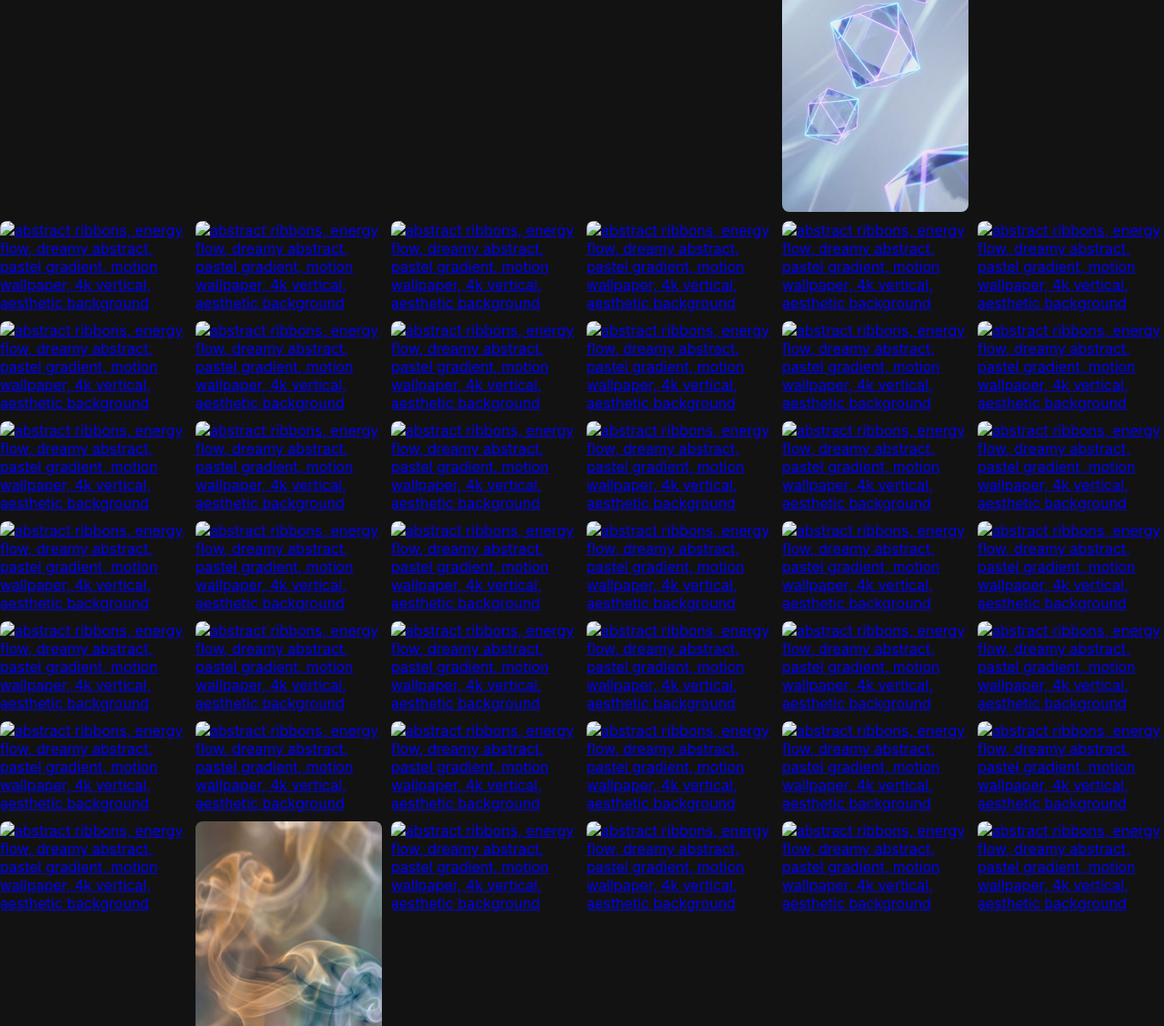
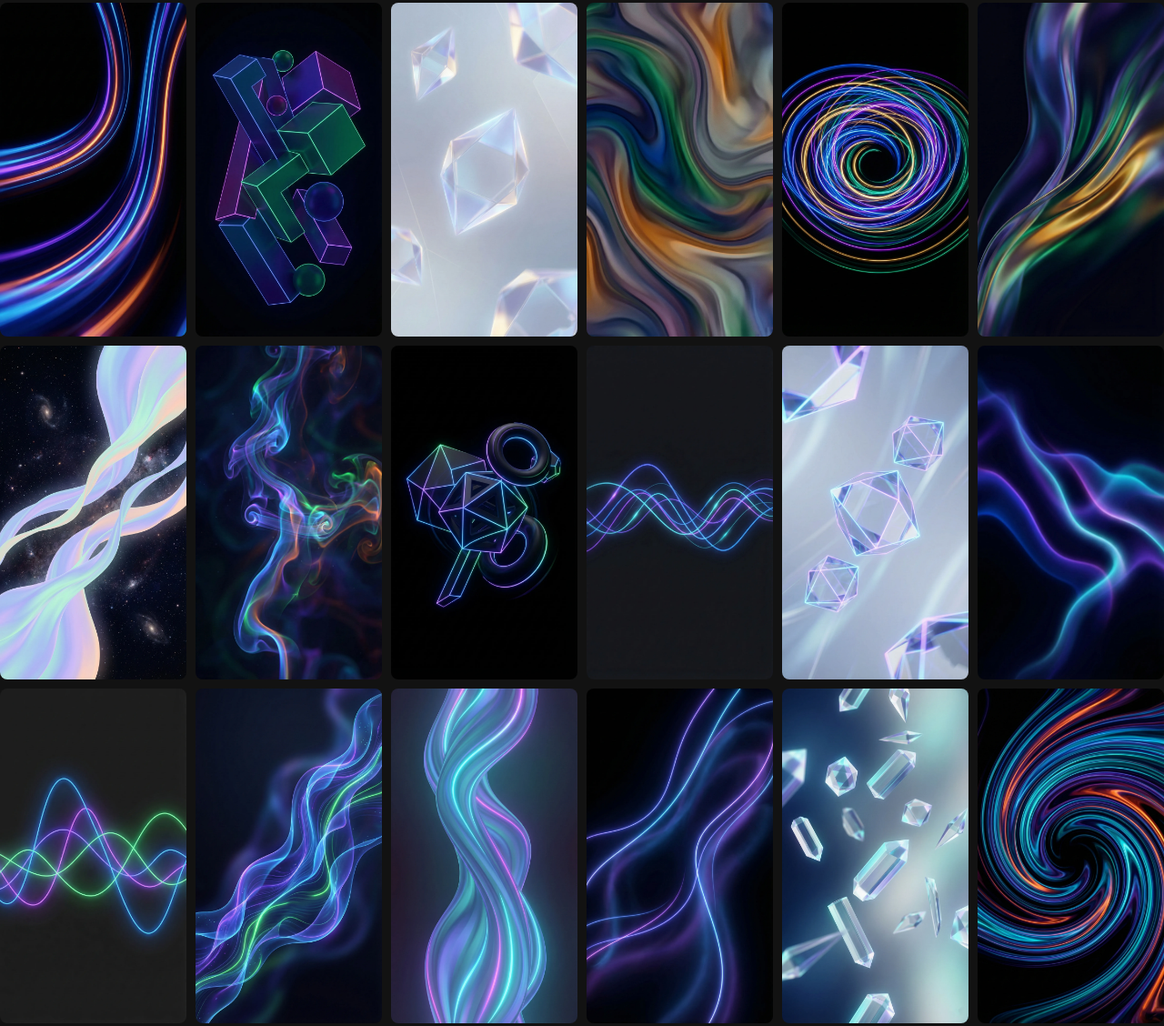
Before and after one commit to navneetkumar-1112/website, a website: page public/index.html in a window 1280 px wide. Shown: the part 664-1792 px from the top of the page at 91% size. Drawn offline with Linux system fonts and the light colour scheme; files whose address does not match are found by name.

Commit message:
removed public link

```diff
--- a/public/index.html
+++ b/public/index.html
@@ -21,114 +21,114 @@
     />
 
     <main class="gallery-grid">
-      <a href="public/images/1.png" download>
+      <a href="images/1.png" download>
         <img
-          src="public/images/1.png"
+          src="images/1.png"
           alt="abstract wallpaper, liquid waves, gradient flow, motion abstract, 4k mobile wallpaper, fluid design, amoled abstract, modern aesthetic"
         />
       </a>
 
-      <a href="public/images/2.png" download>
+      <a href="images/2.png" download>
         <img
-          src="public/images/2.png"
+          src="images/2.png"
           alt="neon abstract, light curves, futuristic wallpaper, dark amoled, glowing lines, abstract motion, mobile background"
         />
       </a>
 
-      <a href="public/images/3.png" download>
+      <a href="images/3.png" download>
         <img
-          src="public/images/3.png"
+          src="images/3.png"
           alt="abstract ribbons, energy flow, dreamy abstract, pastel gradient, motion wallpaper, 4k vertical, aesthetic background"
         />
       </a>
 
-      <a href="public/images/4.png" download>
+      <a href="images/4.png" download>
         <img
-          src="public/images/4.png"
+          src="images/4.png"
           alt="abstract ribbons, energy flow, dreamy abstract, pastel gradient, motion wallpaper, 4k vertical, aesthetic background"
         />
       </a>
 
-      <a href="public/images/5.png" download>
+      <a href="images/5.png" download>
         <img
-          src="public/images/5.png"
+          src="images/5.png"
           alt="abstract ribbons, energy flow, dreamy abstract, pastel gradient, motion wallpaper, 4k vertical, aesthetic background"
         />
       </a>
 
-      <a href="public/images/6.png" download>
+      <a href="images/6.png" download>
         <img
-          src="public/images/6.png"
+          src="images/6.png"
           alt="abstract ribbons, energy flow, dreamy abstract, pastel gradient, motion wallpaper, 4k vertical, aesthetic background"
         />
       </a>
 
-      <a href="public/images/7.png" download>
+      <a href="images/7.png" download>
         <img
-          src="public/images/7.png"
+          src="images/7.png"
           alt="abstract ribbons, energy flow, dreamy abstract, pastel gradient, motion wallpaper, 4k vertical, aesthetic background"
         />
       </a>
 
-      <a href="public/images/8.png" download>
+      <a href="images/8.png" download>
         <img
-          src="public/images/8.png"
+          src="images/8.png"
           alt="abstract ribbons, energy flow, dreamy abstract, pastel gradient, motion wallpaper, 4k vertical, aesthetic background"
         />
       </a>
 
-      <a href="public/images/9.png" download>
+      <a href="images/9.png" download>
         <img
-          src="public/images/9.png"
+          src="images/9.png"
           alt="abstract ribbons, energy flow, dreamy abstract, pastel gradient, motion wallpaper, 4k vertical, aesthetic background"
         />
       </a>
 
-      <a href="public/images/10.png" download>
+      <a href="images/10.png" download>
         <img
-          src="public/images/10.png"
+          src="images/10.png"
           alt="abstract ribbons, energy flow, dreamy abstract, pastel gradient, motion wallpaper, 4k vertical, aesthetic background"
         />
       </a>
 
-      <a href="public/images/11.png" download>
+      <a href="images/11.png" download>
         <img
-          src="public/images/11.png"
+          src="images/11.png"
           alt="abstract ribbons, energy flow, dreamy abstract, pastel gradient, motion wallpaper, 4k vertical, aesthetic background"
         />
       </a>
 
-      <a href="public/images/12.png" download>
+      <a href="images/12.png" download>
         <img
-          src="public/images/12.png"
+          src="images/12.png"
           alt="abstract ribbons, energy flow, dreamy abstract, pastel gradient, motion wallpaper, 4k vertical, aesthetic background"
         />
       </a>
 
-      <a href="public/images/13.png" download>
+      <a href="images/13.png" download>
         <img
-          src="public/images/13.png"
+          src="images/13.png"
           alt="abstract ribbons, energy flow, dreamy abstract, pastel gradient, motion wallpaper, 4k vertical, aesthetic background"
         />
       </a>
 
-      <a href="public/images/14.png" download>
+      <a href="images/14.png" download>
         <img
-          src="public/images/14.png"
+          src="images/14.png"
           alt="abstract ribbons, energy flow, dreamy abstract, pastel gradient, motion wallpaper, 4k vertical, aesthetic background"
         />
       </a>
 
-      <a href="public/images/15.png" download>
+      <a href="images/15.png" download>
         <img
-          src="public/images/15.png"
+          src="images/15.png"
           alt="abstract ribbons, energy flow, dreamy abstract, pastel gradient, motion wallpaper, 4k vertical, aesthetic background"
         />
       </a>
 
-      <a href="public/images/16.png" download>
+      <a href="images/16.png" download>
         <img
-          src="public/images/16.png"
+          src="images/16.png"
           alt="abstract ribbons, energy flow, dreamy abstract, pastel gradient, motion wallpaper, 4k vertical, aesthetic background"
         />
       </a>
@@ -140,268 +140,268 @@
         />
       </a>
 
-      <a href="public/images/18.png" download>
+      <a href="images/18.png" download>
         <img
-          src="public/images/18.png"
+          src="images/18.png"
           alt="abstract ribbons, energy flow, dreamy abstract, pastel gradient, motion wallpaper, 4k vertical, aesthetic background"
         />
       </a>
 
-      <a href="public/images/19.png" download>
+      <a href="images/19.png" download>
         <img
-          src="public/images/19.png"
+          src="images/19.png"
           alt="abstract ribbons, energy flow, dreamy abstract, pastel gradient, motion wallpaper, 4k vertical, aesthetic background"
         />
       </a>
 
-      <a href="public/images/20.png" download>
+      <a href="images/20.png" download>
         <img
-          src="public/images/20.png"
+          src="images/20.png"
           alt="abstract ribbons, energy flow, dreamy abstract, pastel gradient, motion wallpaper, 4k vertical, aesthetic background"
         />
       </a>
 
-      <a href="public/images/21.png" download>
+      <a href="images/21.png" download>
         <img
-          src="public/images/21.png"
+          src="images/21.png"
           alt="abstract ribbons, energy flow, dreamy abstract, pastel gradient, motion wallpaper, 4k vertical, aesthetic background"
         />
       </a>
 
-      <a href="public/images/22.png" download>
+      <a href="images/22.png" download>
         <img
-          src="public/images/22.png"
+          src="images/22.png"
           alt="abstract ribbons, energy flow, dreamy abstract, pastel gradient, motion wallpaper, 4k vertical, aesthetic background"
         />
       </a>
 
-      <a href="public/images/23.png" download>
+      <a href="images/23.png" download>
         <img
-          src="public/images/23.png"
+          src="images/23.png"
           alt="abstract ribbons, energy flow, dreamy abstract, pastel gradient, motion wallpaper, 4k vertical, aesthetic background"
         />
       </a>
 
-      <a href="public/images/24.png" download>
+      <a href="images/24.png" download>
         <img
-          src="public/images/24.png"
+          src="images/24.png"
           alt="abstract ribbons, energy flow, dreamy abstract, pastel gradient, motion wallpaper, 4k vertical, aesthetic background"
         />
       </a>
 
-      <a href="public/images/25.png" download>
+      <a href="images/25.png" download>
         <img
-          src="public/images/25.png"
+          src="images/25.png"
           alt="abstract ribbons, energy flow, dreamy abstract, pastel gradient, motion wallpaper, 4k vertical, aesthetic background"
         />
       </a>
 
-      <a href="public/images/26.png" download>
+      <a href="images/26.png" download>
         <img
-          src="public/images/26.png"
+          src="images/26.png"
           alt="abstract ribbons, energy flow, dreamy abstract, pastel gradient, motion wallpaper, 4k vertical, aesthetic background"
         />
       </a>
 
-      <a href="public/images/27.png" download>
+      <a href="images/27.png" download>
         <img
-          src="public/images/27.png"
+          src="images/27.png"
           alt="abstract ribbons, energy flow, dreamy abstract, pastel gradient, motion wallpaper, 4k vertical, aesthetic background"
         />
       </a>
 
-      <a href="public/images/28.png" download>
+      <a href="images/28.png" download>
         <img
-          src="public/images/28.png"
+          src="images/28.png"
           alt="abstract ribbons, energy flow, dreamy abstract, pastel gradient, motion wallpaper, 4k vertical, aesthetic background"
         />
       </a>
 
-      <a href="public/images/29.png" download>
+      <a href="images/29.png" download>
         <img
-          src="public/images/29.png"
+          src="images/29.png"
           alt="abstract ribbons, energy flow, dreamy abstract, pastel gradient, motion wallpaper, 4k vertical, aesthetic background"
         />
       </a>
 
-      <a href="public/images/30.png" download>
+      <a href="images/30.png" download>
         <img
-          src="public/images/30.png"
+          src="images/30.png"
           alt="abstract ribbons, energy flow, dreamy abstract, pastel gradient, motion wallpaper, 4k vertical, aesthetic background"
         />
       </a>
 
-      <a href="public/images/31.png" download>
+      <a href="images/31.png" download>
         <img
-          src="public/images/31.png"
+          src="images/31.png"
           alt="abstract ribbons, energy flow, dreamy abstract, pastel gradient, motion wallpaper, 4k vertical, aesthetic background"
         />
       </a>
 
-      <a href="public/images/32.png" download>
+      <a href="images/32.png" download>
         <img
-          src="public/images/32.png"
+          src="images/32.png"
           alt="abstract ribbons, energy flow, dreamy abstract, pastel gradient, motion wallpaper, 4k vertical, aesthetic background"
         />
       </a>
 
-      <a href="public/images/33.png" download>
+      <a href="images/33.png" download>
         <img
-          src="public/images/33.png"
+          src="images/33.png"
           alt="abstract ribbons, energy flow, dreamy abstract, pastel gradient, motion wallpaper, 4k vertical, aesthetic background"
         />
       </a>
 
-      <a href="public/images/34.png" download>
+      <a href="images/34.png" download>
         <img
-          src="public/images/34.png"
+          src="images/34.png"
           alt="abstract ribbons, energy flow, dreamy abstract, pastel gradient, motion wallpaper, 4k vertical, aesthetic background"
         />
       </a>
 
-      <a href="public/images/35.png" download>
+      <a href="images/35.png" download>
         <img
-          src="public/images/35.png"
+          src="images/35.png"
           alt="abstract ribbons, energy flow, dreamy abstract, pastel gradient, motion wallpaper, 4k vertical, aesthetic background"
         />
       </a>
 
-      <a href="public/images/36.png" download>
+      <a href="images/36.png" download>
         <img
-          src="public/images/36.png"
+          src="images/36.png"
           alt="abstract ribbons, energy flow, dreamy abstract, pastel gradient, motion wallpaper, 4k vertical, aesthetic background"
         />
       </a>
 
-      <a href="public/images/37.png" download>
+      <a href="images/37.png" download>
         <img
-          src="public/images/37.png"
+          src="images/37.png"
           alt="abstract ribbons, energy flow, dreamy abstract, pastel gradient, motion wallpaper, 4k vertical, aesthetic background"
         />
       </a>
 
-      <a href="public/images/38.png" download>
+      <a href="images/38.png" download>
         <img
-          src="public/images/38.png"
+          src="images/38.png"
           alt="abstract ribbons, energy flow, dreamy abstract, pastel gradient, motion wallpaper, 4k vertical, aesthetic background"
         />
       </a>
 
-      <a href="public/images/39.png" download>
+      <a href="images/39.png" download>
         <img
-          src="public/images/39.png"
+          src="images/39.png"
           alt="abstract ribbons, energy flow, dreamy abstract, pastel gradient, motion wallpaper, 4k vertical, aesthetic background"
         />
       </a>
 
-      <a href="public/images/40.png" download>
+      <a href="images/40.png" download>
         <img
-          src="public/images/40.png"
+          src="images/40.png"
           alt="abstract ribbons, energy flow, dreamy abstract, pastel gradient, motion wallpaper, 4k vertical, aesthetic background"
         />
       </a>
 
-      <a href="public/images/41.png" download>
+      <a href="images/41.png" download>
         <img
-          src="public/images/41.png"
+          src="images/41.png"
           alt="abstract ribbons, energy flow, dreamy abstract, pastel gradient, motion wallpaper, 4k vertical, aesthetic background"
         />
       </a>
 
-      <a href="public/images/42.png" download>
+      <a href="images/42.png" download>
         <img
-          src="public/images/42.png"
+          src="images/42.png"
           alt="abstract ribbons, energy flow, dreamy abstract, pastel gradient, motion wallpaper, 4k vertical, aesthetic background"
         />
       </a>
 
-      <a href="public/images/43.png" download>
+      <a href="images/43.png" download>
         <img
-          src="public/images/43.png"
+          src="images/43.png"
           alt="abstract ribbons, energy flow, dreamy abstract, pastel gradient, motion wallpaper, 4k vertical, aesthetic background"
         />
       </a>
 
-      <a href="public/images/44.png" download>
+      <a href="images/44.png" download>
         <img
-          src="public/images/44.png"
+          src="images/44.png"
           alt="abstract ribbons, energy flow, dreamy abstract, pastel gradient, motion wallpaper, 4k vertical, aesthetic background"
         />
       </a>
 
-      <a href="public/images/45.png" download>
+      <a href="images/45.png" download>
         <img
-          src="public/images/45.png"
+          src="images/45.png"
           alt="abstract ribbons, energy flow, dreamy abstract, pastel gradient, motion wallpaper, 4k vertical, aesthetic background"
         />
       </a>
 
-      <a href="public/images/46.png" download>
+      <a href="images/46.png" download>
         <img
-          src="public/images/46.png"
+          src="images/46.png"
           alt="abstract ribbons, energy flow, dreamy abstract, pastel gradient, motion wallpaper, 4k vertical, aesthetic background"
         />
       </a>
 
-      <a href="public/images/47.png" download>
+      <a href="images/47.png" download>
         <img
-          src="public/images/47.png"
+          src="images/47.png"
           alt="abstract ribbons, energy flow, dreamy abstract, pastel gradient, motion wallpaper, 4k vertical, aesthetic background"
         />
       </a>
 
-      <a href="public/images/48.png" download>
+      <a href="images/48.png" download>
         <img
-          src="public/images/48.png"
+          src="images/48.png"
           alt="abstract ribbons, energy flow, dreamy abstract, pastel gradient, motion wallpaper, 4k vertical, aesthetic background"
         />
       </a>
 
-      <a href="public/images/49.png" download>
+      <a href="images/49.png" download>
         <img
-          src="public/images/49.png"
+          src="images/49.png"
           alt="abstract ribbons, energy flow, dreamy abstract, pastel gradient, motion wallpaper, 4k vertical, aesthetic background"
         />
       </a>
 
-      <a href="public/images/50.png" download>
+      <a href="images/50.png" download>
         <img
-          src="public/images/50.png"
+          src="images/50.png"
           alt="abstract ribbons, energy flow, dreamy abstract, pastel gradient, motion wallpaper, 4k vertical, aesthetic background"
         />
       </a>
 
-      <a href="public/images/51.png" download>
+      <a href="images/51.png" download>
         <img
-          src="public/images/51.png"
+          src="images/51.png"
           alt="abstract ribbons, energy flow, dreamy abstract, pastel gradient, motion wallpaper, 4k vertical, aesthetic background"
         />
       </a>
 
-      <a href="public/images/52.png" download>
+      <a href="images/52.png" download>
         <img
-          src="public/images/52.png"
+          src="images/52.png"
           alt="abstract ribbons, energy flow, dreamy abstract, pastel gradient, motion wallpaper, 4k vertical, aesthetic background"
         />
       </a>
 
-      <a href="public/images/53.png" download>
+      <a href="images/53.png" download>
         <img
-          src="public/images/53.png"
+          src="images/53.png"
           alt="abstract ribbons, energy flow, dreamy abstract, pastel gradient, motion wallpaper, 4k vertical, aesthetic background"
         />
       </a>
 
-      <a href="public/images/54.png" download>
+      <a href="images/54.png" download>
         <img
-          src="public/images/54.png"
+          src="images/54.png"
           alt="abstract ribbons, energy flow, dreamy abstract, pastel gradient, motion wallpaper, 4k vertical, aesthetic background"
         />
       </a>
 
-      <a href="public/images/55.png" download>
+      <a href="images/55.png" download>
         <img
-          src="public/images/55.png"
+          src="images/55.png"
           alt="abstract ribbons, energy flow, dreamy abstract, pastel gradient, motion wallpaper, 4k vertical, aesthetic background"
         />
       </a>
@@ -413,79 +413,79 @@
         />
       </a>
 
-      <a href="public/images/57.png" download>
+      <a href="images/57.png" download>
         <img
-          src="public/images/57.png"
+          src="images/57.png"
           alt="abstract ribbons, energy flow, dreamy abstract, pastel gradient, motion wallpaper, 4k vertical, aesthetic background"
         />
       </a>
 
-      <a href="public/images/58.png" download>
+      <a href="images/58.png" download>
         <img
-          src="public/images/58.png"
+          src="images/58.png"
           alt="abstract ribbons, energy flow, dreamy abstract, pastel gradient, motion wallpaper, 4k vertical, aesthetic background"
         />
       </a>
 
-      <a href="public/images/59.png" download>
+      <a href="images/59.png" download>
         <img
-          src="public/images/59.png"
+          src="images/59.png"
           alt="abstract ribbons, energy flow, dreamy abstract, pastel gradient, motion wallpaper, 4k vertical, aesthetic background"
         />
       </a>
 
-      <a href="public/images/60.png" download>
+      <a href="images/60.png" download>
         <img
-          src="public/images/60.png"
+          src="images/60.png"
           alt="abstract ribbons, energy flow, dreamy abstract, pastel gradient, motion wallpaper, 4k vertical, aesthetic background"
         />
       </a>
 
-      <a href="public/images/61.png" download>
+      <a href="images/61.png" download>
         <img
-          src="public/images/61.png"
+          src="images/61.png"
           alt="abstract ribbons, energy flow, dreamy abstract, pastel gradient, motion wallpaper, 4k vertical, aesthetic background"
         />
       </a>
 
-      <a href="public/images/62.png" download>
+      <a href="images/62.png" download>
         <img
-          src="public/images/62.png"
+          src="images/62.png"
           alt="abstract ribbons, energy flow, dreamy abstract, pastel gradient, motion wallpaper, 4k vertical, aesthetic background"
         />
       </a>
 
-      <a href="public/images/63.png" download>
+      <a href="images/63.png" download>
         <img
-          src="public/images/63.png"
+          src="images/63.png"
           alt="abstract ribbons, energy flow, dreamy abstract, pastel gradient, motion wallpaper, 4k vertical, aesthetic background"
         />
       </a>
 
-      <a href="public/images/64.png" download>
+      <a href="images/64.png" download>
         <img
-          src="public/images/64.png"
+          src="images/64.png"
           alt="abstract ribbons, energy flow, dreamy abstract, pastel gradient, motion wallpaper, 4k vertical, aesthetic background"
         />
       </a>
 
-      <a href="public/images/65.png" download>
+      <a href="images/65.png" download>
         <img
-          src="public/images/65.png"
+          src="images/65.png"
           alt="abstract ribbons, energy flow, dreamy abstract, pastel gradient, motion wallpaper, 4k vertical, aesthetic background"
         />
       </a>
 
-      <a href="public/images/66.png" download>
+      <a href="images/66.png" download>
         <img
-          src="public/images/66.png"
+          src="images/66.png"
           alt="abstract ribbons, energy flow, dreamy abstract, pastel gradient, motion wallpaper, 4k vertical, aesthetic background"
         />
       </a>
 
-      <a href="public/images/67.png" download>
+      <a href="images/67.png" download>
         <img
-          src="public/images/67.png"
+          src="images/67.png"
           alt="abstract ribbons, energy flow, dreamy abstract, pastel gradient, motion wallpaper, 4k vertical, aesthetic background"
         />
       </a>
```
